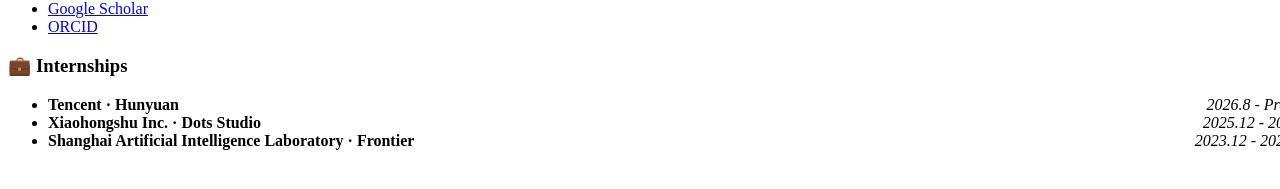
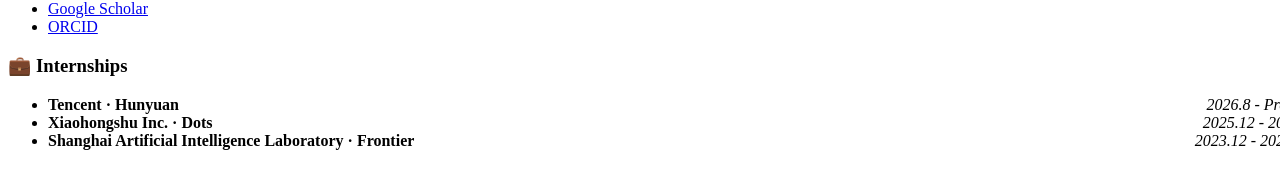
Before and after one commit to applewpj/applewpj.github.io, a Jekyll site: the page built from _pages/includes/internships.md, in a window 1280 px wide. Shown: the part 403-592 px from the top of the page. Built offline with Jekyll 4.4.1, drawn with Linux system fonts in a browser that asks for light colours; our own code applies the rules of GitHub Pages for plain Markdown files.

Commit message:
delete studio

```diff
--- a/_pages/includes/internships.md
+++ b/_pages/includes/internships.md
@@ -2,6 +2,6 @@
 
 <ul class="experience-list" style="width:100%;">
 <li><div class="experience-heading" style="display:flex;justify-content:space-between;align-items:baseline;width:100%;column-gap:1.5rem;"><strong>Tencent · Hunyuan</strong><span class="dates" style="margin-left:auto;padding-left:1.5rem;font-style:italic;white-space:nowrap;">2026.8 - Present</span></div></li>
-<li><div class="experience-heading" style="display:flex;justify-content:space-between;align-items:baseline;width:100%;column-gap:1.5rem;"><strong>Xiaohongshu Inc. · Dots Studio</strong><span class="dates" style="margin-left:auto;padding-left:1.5rem;font-style:italic;white-space:nowrap;">2025.12 - 2026.8</span></div></li>
+<li><div class="experience-heading" style="display:flex;justify-content:space-between;align-items:baseline;width:100%;column-gap:1.5rem;"><strong>Xiaohongshu Inc. · Dots</strong><span class="dates" style="margin-left:auto;padding-left:1.5rem;font-style:italic;white-space:nowrap;">2025.12 - 2026.8</span></div></li>
 <li><div class="experience-heading" style="display:flex;justify-content:space-between;align-items:baseline;width:100%;column-gap:1.5rem;"><strong>Shanghai Artificial Intelligence Laboratory · Frontier</strong><span class="dates" style="margin-left:auto;padding-left:1.5rem;font-style:italic;white-space:nowrap;">2023.12 - 2025.10</span></div></li>
 </ul>
```
